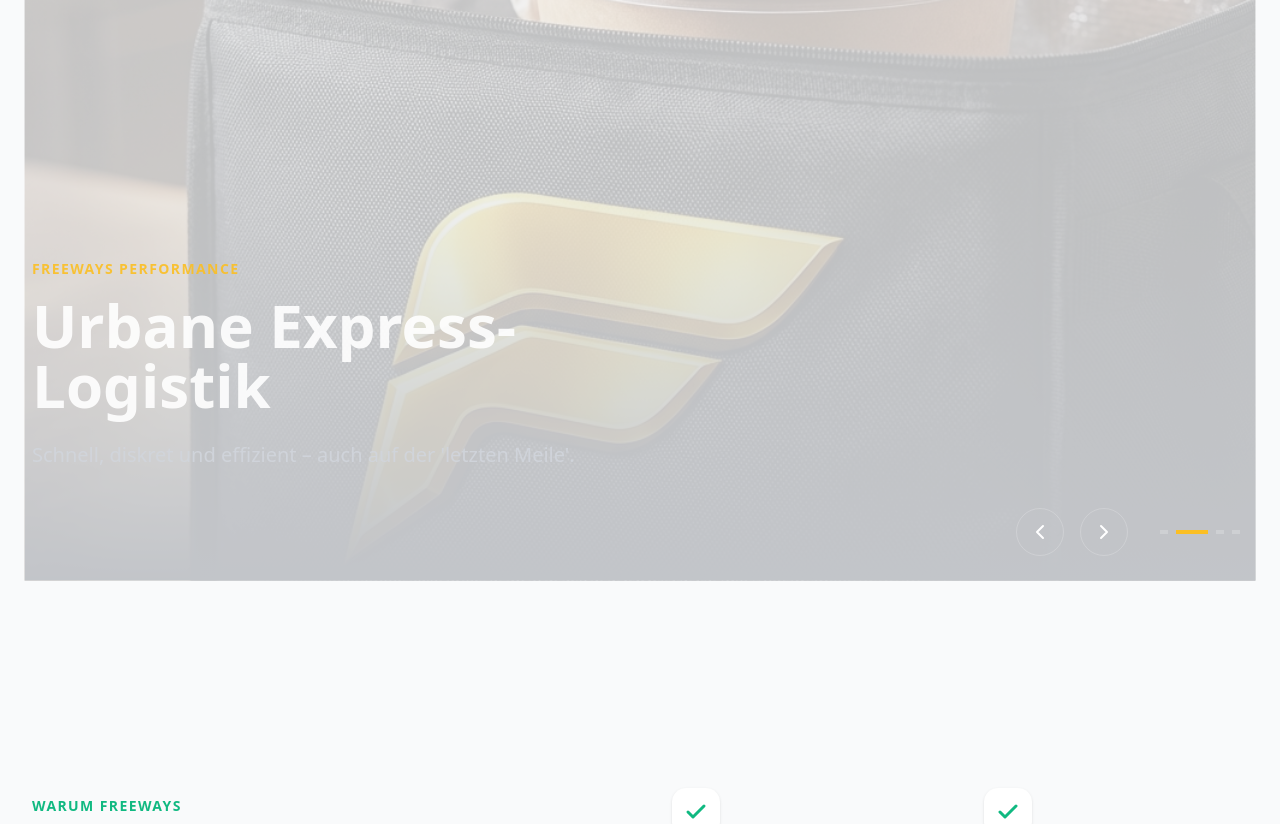
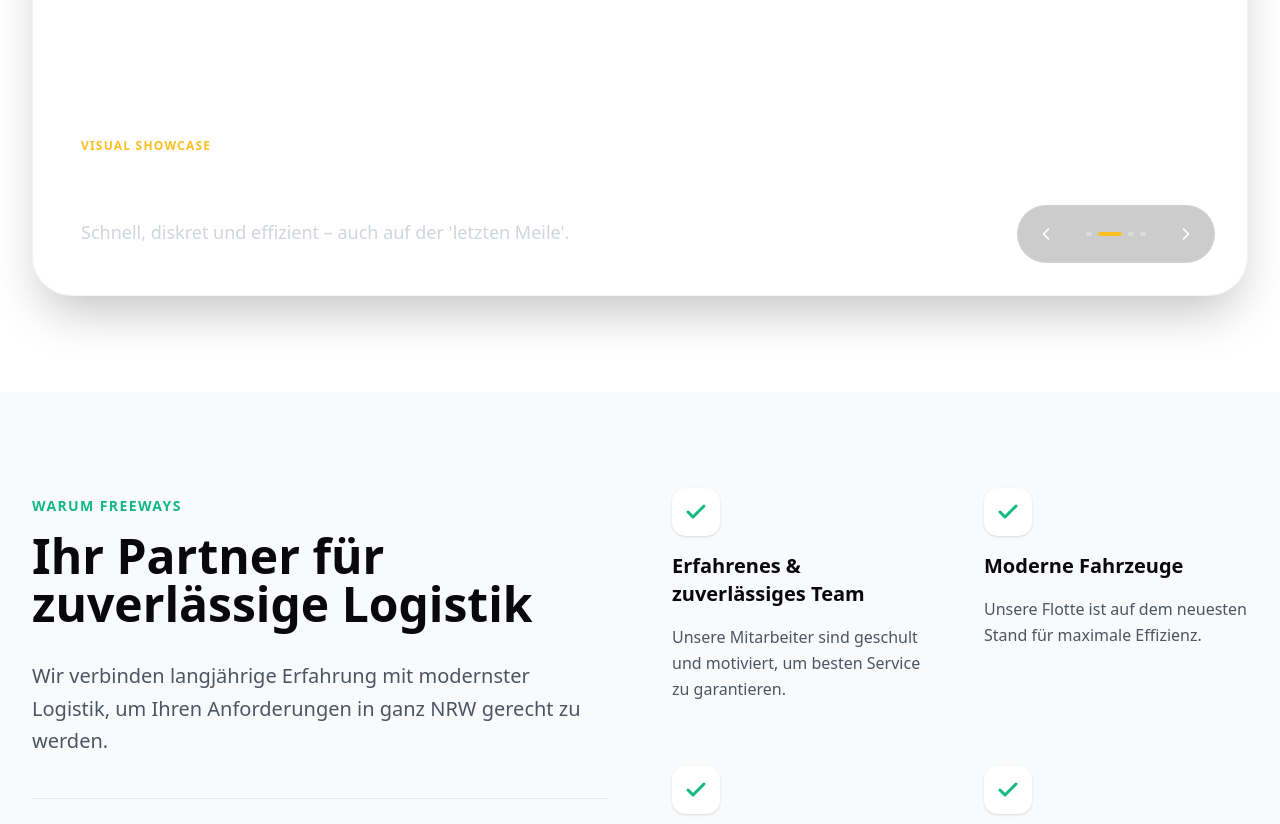
Before and after one commit to freewaysinfo/website, a Next.js app: page / in a window 1280 px wide. Shown: the part 2140-2964 px from the top of the page. Built offline with nearby package versions, Linux system fonts and the light colour scheme.

Commit message:
style: refine service showcase to be more compact and less dominant

```diff
--- a/src/components/freeways/ServiceShowcase.tsx
+++ b/src/components/freeways/ServiceShowcase.tsx
@@ -47,15 +47,16 @@
   }, []);
 
   return (
-    <Section className="bg-(--brand-light) py-0 overflow-hidden">
-      <div className="relative h-[600px] md:h-[800px] w-full flex items-center justify-center">
+    <Section className="bg-white py-12">
+      <Container>
+        <div className="relative h-[400px] md:h-[500px] w-full rounded-[2.5rem] overflow-hidden shadow-2xl border border-(--brand-border)/50">
           <AnimatePresence mode="wait">
             <motion.div
               key={currentIndex}
-            initial={{ opacity: 0, scale: 1.1 }}
-            animate={{ opacity: 1, scale: 1 }}
-            exit={{ opacity: 0, scale: 0.95 }}
-            transition={{ duration: 1.2, ease: "easeInOut" }}
+              initial={{ opacity: 0 }}
+              animate={{ opacity: 1 }}
+              exit={{ opacity: 0 }}
+              transition={{ duration: 0.8 }}
               className="absolute inset-0"
             >
               <Image
@@ -66,58 +67,59 @@
                 priority
               />
               {/* Overlay Gradient */}
-            <div className="absolute inset-0 bg-linear-to-t from-(--brand-dark) via-(--brand-dark)/20 to-transparent" />
+              <div className="absolute inset-0 bg-linear-to-t from-(--brand-dark)/90 via-(--brand-dark)/20 to-transparent" />
             </motion.div>
           </AnimatePresence>
 
-        <Container className="relative z-10 h-full flex flex-col justify-end pb-20 md:pb-32">
+          <div className="absolute inset-0 p-8 md:p-12 flex flex-col justify-end z-10">
             <motion.div
               key={currentIndex}
-            initial={{ opacity: 0, y: 30 }}
+              initial={{ opacity: 0, y: 20 }}
               animate={{ opacity: 1, y: 0 }}
-            transition={{ duration: 0.8, delay: 0.2 }}
-            className="max-w-2xl text-white"
+              transition={{ duration: 0.6, delay: 0.1 }}
+              className="max-w-xl text-white"
             >
-            <span className="text-(--brand-yellow) font-bold text-sm uppercase tracking-widest mb-4 block">
-              Freeways Performance
+              <span className="text-(--brand-yellow) font-bold text-xs uppercase tracking-widest mb-2 block">
+                Visual Showcase
               </span>
-            <h2 className="text-4xl md:text-6xl font-bold mb-6">
+              <h2 className="text-3xl md:text-4xl font-bold mb-4">
                 {slides[currentIndex].title}
               </h2>
-            <p className="text-xl text-gray-300 leading-relaxed">
+              <p className="text-lg text-gray-300 leading-relaxed">
                 {slides[currentIndex].description}
               </p>
             </motion.div>
 
             {/* Controls */}
-          <div className="absolute bottom-10 right-10 flex items-center gap-4">
+            <div className="absolute bottom-8 right-8 flex items-center gap-4 bg-black/20 backdrop-blur-md p-2 rounded-full border border-white/10">
               <button
                 onClick={prevSlide}
-              className="w-12 h-12 rounded-full border border-white/20 flex items-center justify-center text-white hover:bg-white hover:text-(--brand-dark) transition-all cursor-pointer"
+                className="w-10 h-10 rounded-full flex items-center justify-center text-white hover:bg-white hover:text-(--brand-dark) transition-all cursor-pointer"
                 aria-label="Vorheriges Bild"
               >
-              <ChevronLeft className="h-6 w-6" />
+                <ChevronLeft className="h-5 w-5" />
               </button>
-            <button
-              onClick={nextSlide}
-              className="w-12 h-12 rounded-full border border-white/20 flex items-center justify-center text-white hover:bg-white hover:text-(--brand-dark) transition-all cursor-pointer"
-              aria-label="Nächstes Bild"
-            >
-              <ChevronRight className="h-6 w-6" />
-            </button>
-            <div className="ml-4 flex items-center gap-2">
+              <div className="flex items-center gap-1.5 px-1">
                 {slides.map((_, i) => (
                   <div
                     key={i}
-                  className={`h-1 transition-all duration-300 ${
-                    currentIndex === i ? "w-8 bg-(--brand-yellow)" : "w-2 bg-white/20"
+                    className={`h-1 rounded-full transition-all duration-300 ${
+                      currentIndex === i ? "w-6 bg-(--brand-yellow)" : "w-1.5 bg-white/30"
                     }`}
                   />
                 ))}
               </div>
+              <button
+                onClick={nextSlide}
+                className="w-10 h-10 rounded-full flex items-center justify-center text-white hover:bg-white hover:text-(--brand-dark) transition-all cursor-pointer"
+                aria-label="Nächstes Bild"
+              >
+                <ChevronRight className="h-5 w-5" />
+              </button>
+            </div>
+          </div>
         </div>
       </Container>
-      </div>
     </Section>
   );
 }
```
Lines whose indentation alone changed are shown as unchanged.
